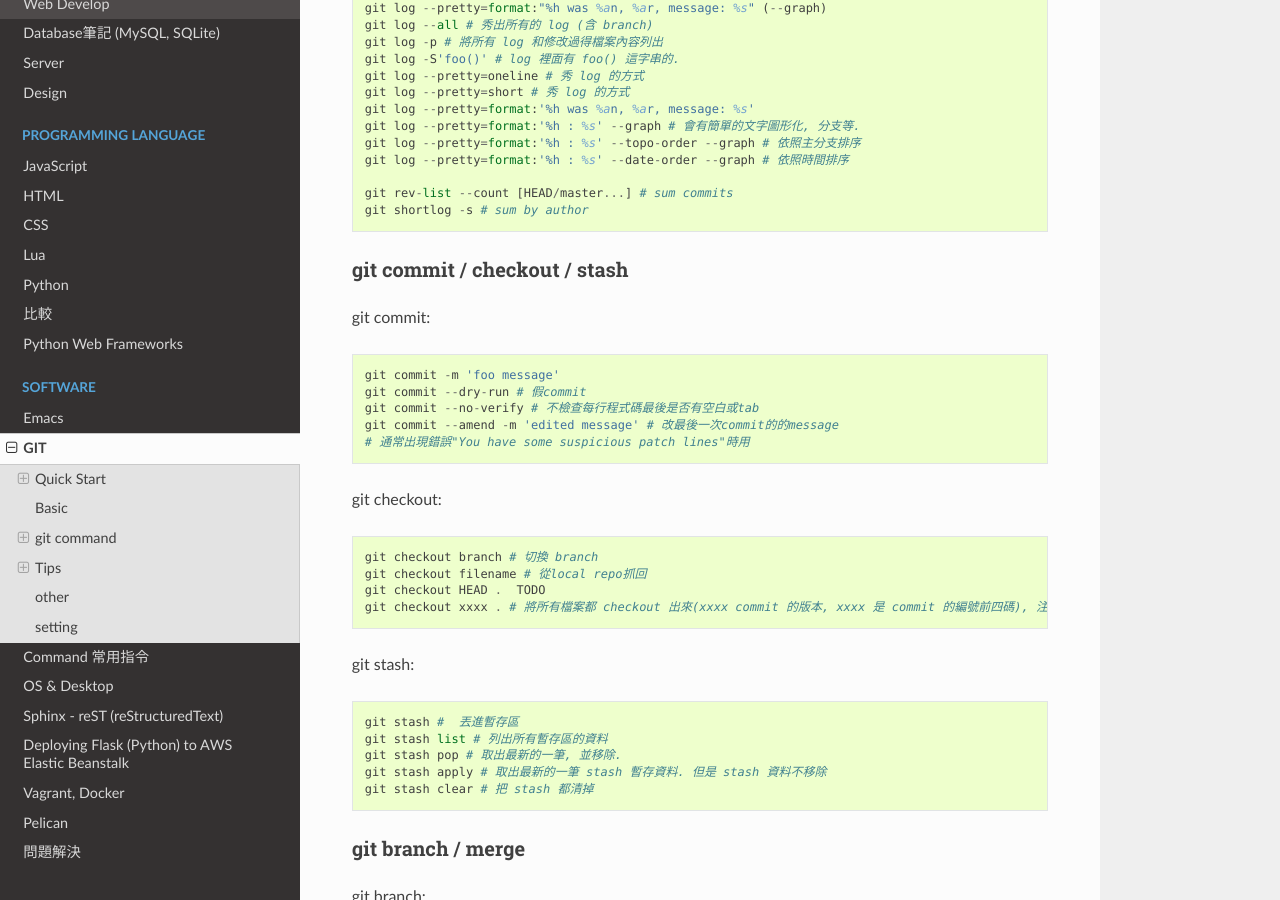
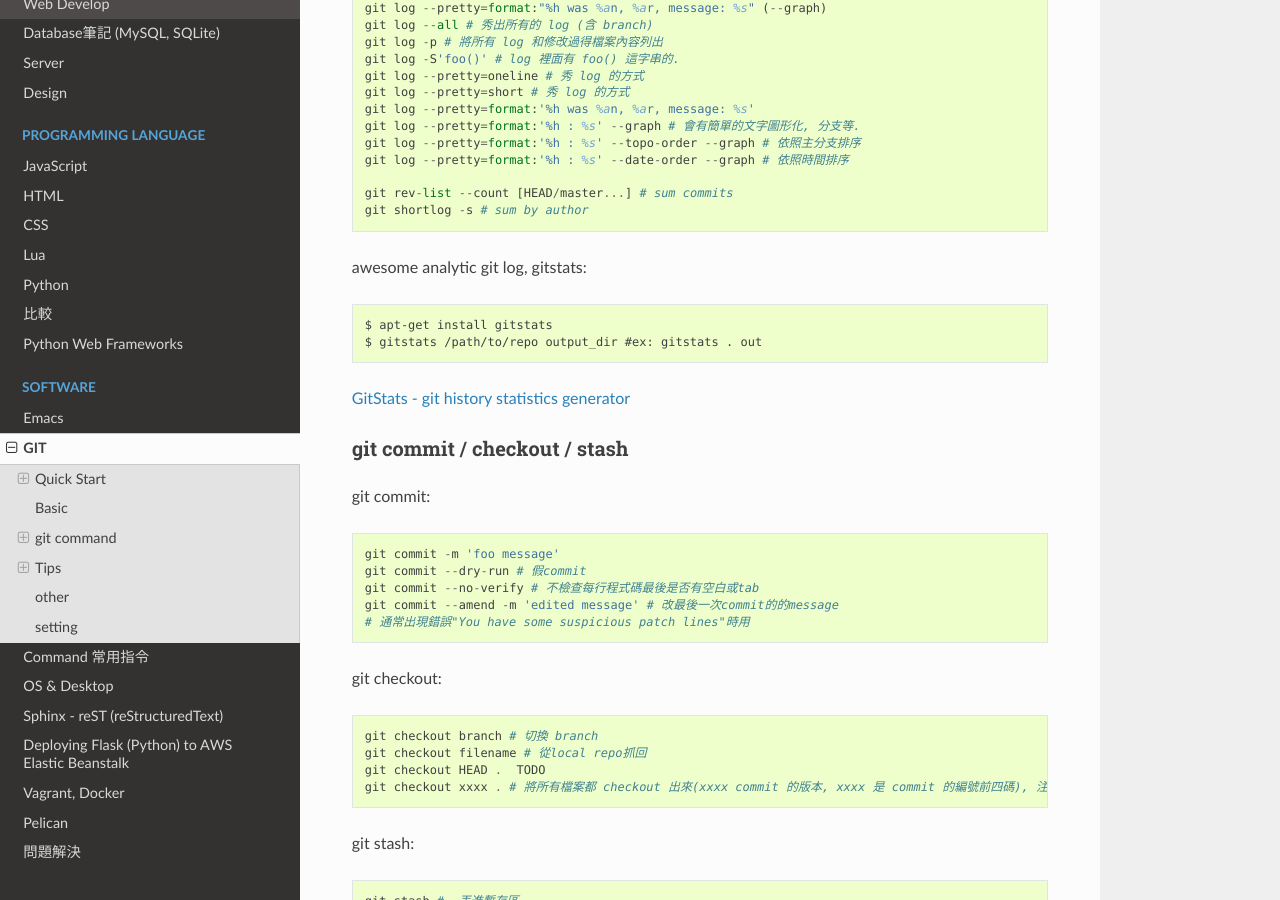
Before and after one commit to moogoo78/comp.suhen.org, a Sphinx documentation site: the page built from docs/source/soft/git.rst, in a window 1280 px wide and 900 px high, scrolled down 2530 px. Built offline with Sphinx 7.4.7 and the Read the Docs theme 2.0.0, drawn with Linux system fonts in a browser that asks for light colours.

Commit message:
edited source; git push

```diff
--- a/docs/source/soft/git.rst
+++ b/docs/source/soft/git.rst
@@ -117,6 +117,15 @@ git log::
 
     git rev-list --count [HEAD/master...] # sum commits
     git shortlog -s # sum by author
+
+
+awesome analytic git log, gitstats::
+
+  $ apt-get install gitstats
+  $ gitstats /path/to/repo output_dir #ex: gitstats . out
+
+`GitStats - git history statistics generator <http://gitstats.sourceforge.net/>`__
+
 
 
 git commit / checkout / stash
```
